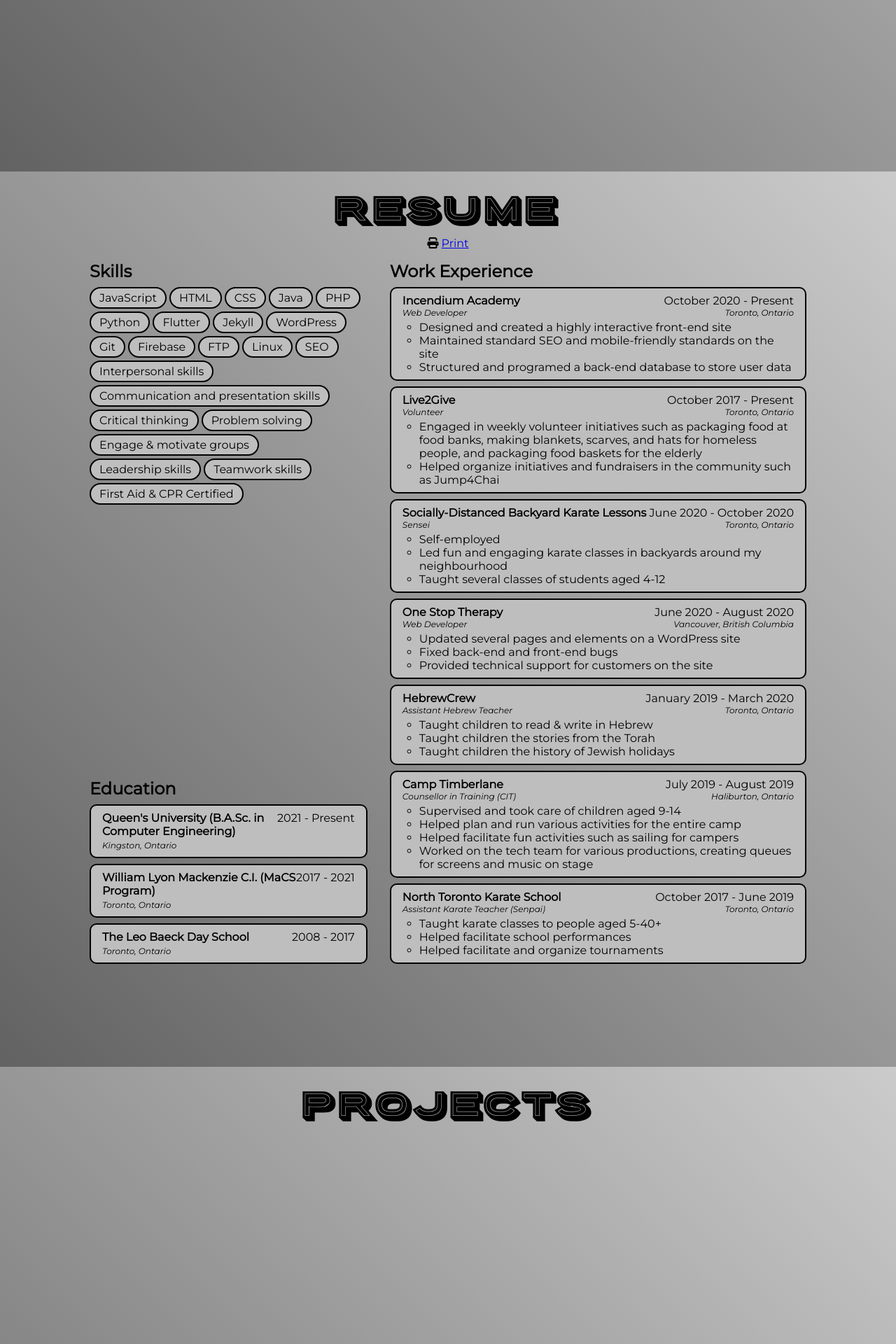
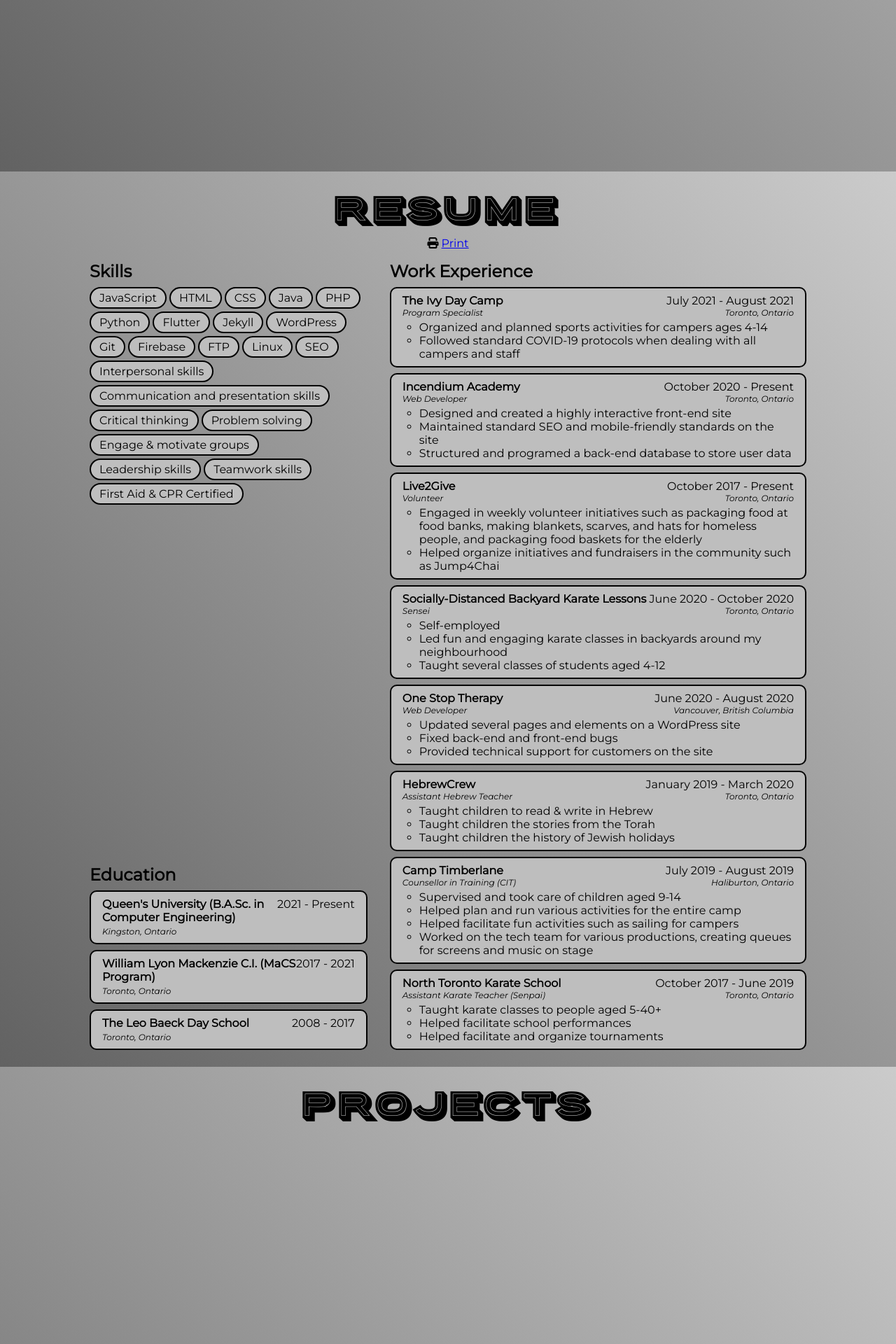
Before and after one commit to Jwiggiff/website, a Jekyll site: the page built from index.html, in a window 1280 px wide. Shown: the part 2313-4233 px from the top of the page at 70% size. Built offline with Jekyll 4.4.1, drawn with Linux system fonts in a browser that asks for light colours; nearby versions of some CDN libraries.

Commit message:
Add the ivy

```diff
--- a/_data/experience.yml
+++ b/_data/experience.yml
@@ -1,3 +1,20 @@
+- organization: The Ivy Day Camp
+  url: https://theivy.ca/
+  title: Program Specialist
+  date: July 2021 - August 2021
+  location: Toronto, Ontario
+  description:
+    - Organized and planned sports activities for campers ages 4-14
+    - Followed standard COVID-19 protocols when dealing with all campers and staff
+  tags:
+    - Interpersonal skills
+    - Communication and presentation skills
+    - Critical thinking
+    - Problem solving
+    - Engage & motivate groups
+    - Leadership skills
+    - Teamwork skills
+
 - organization: Incendium Academy
   url: https://incendiumacademy.org/
   title: Web Developer
```
